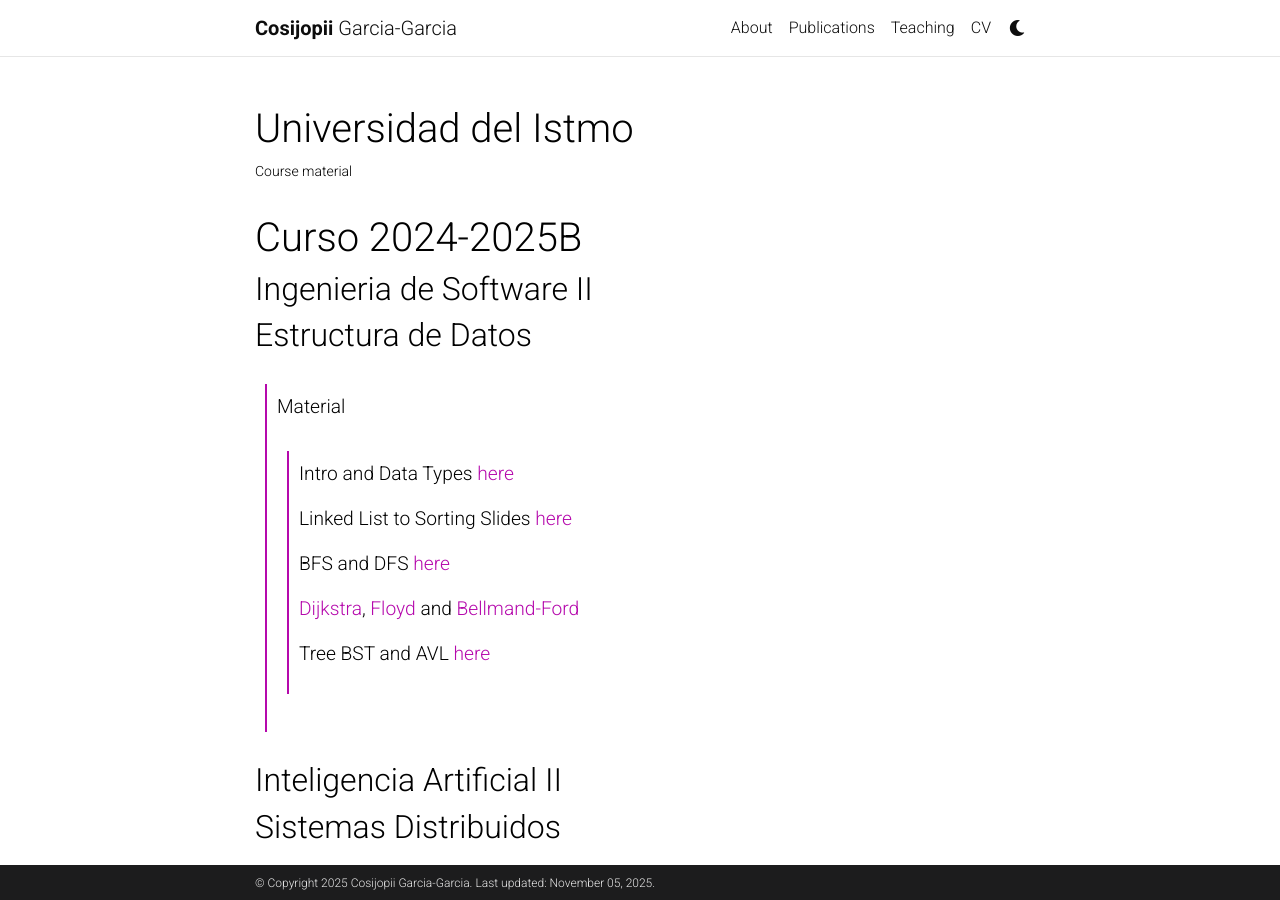
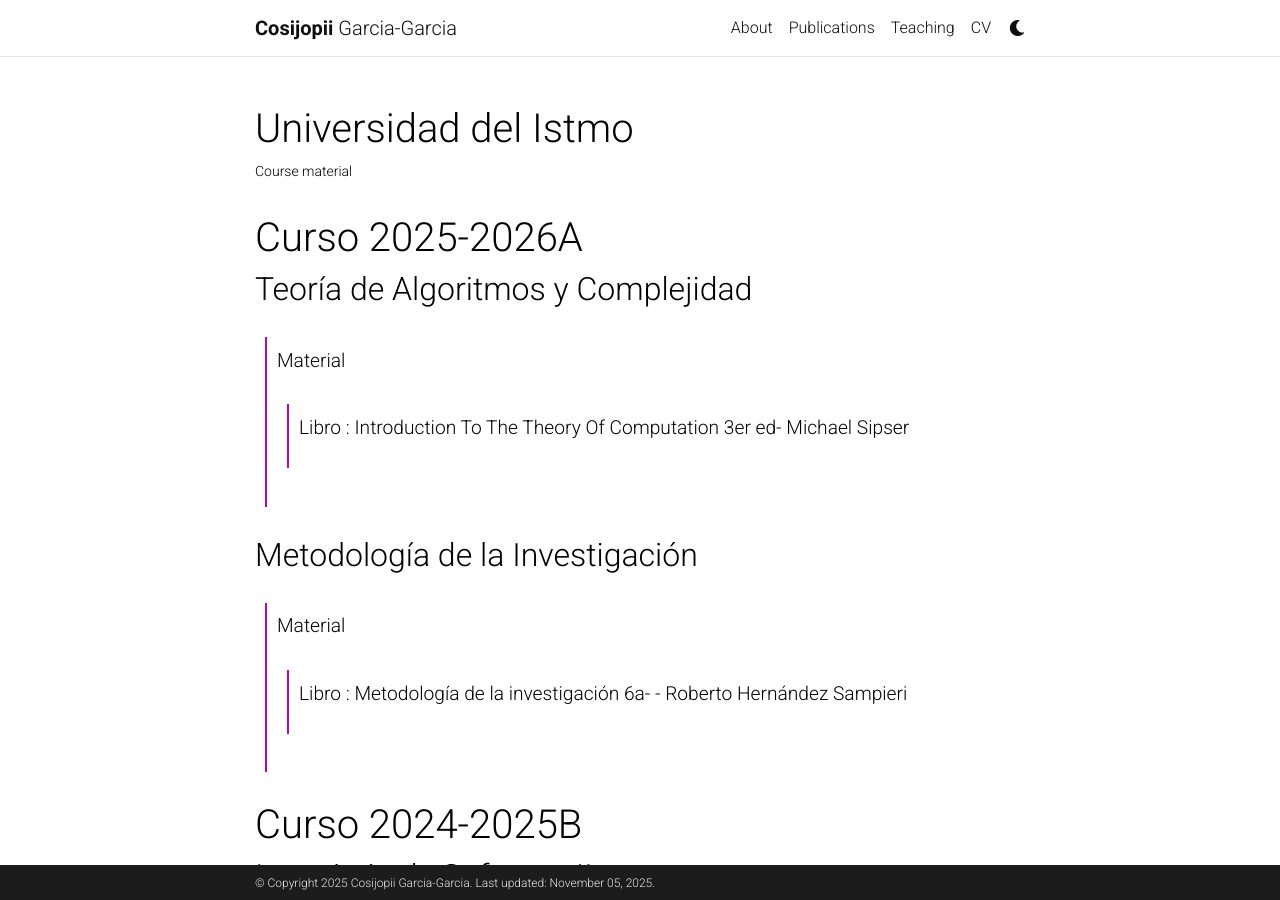
Before and after one commit to Cosijopiii/Cosijopiii.github.io, a Jekyll site: the page built from _projects/2_project.md, in a window 1280 px wide and 900 px high. Built offline with Jekyll 4.4.1, drawn with Linux system fonts in a browser that asks for light colours; comment, search, counter and statistics services are not loaded; a style sheet for code colours, icons or effects is not loaded.

Commit message:
Add course materials for 2025-2026A

```diff
--- a/_projects/2_project.md
+++ b/_projects/2_project.md
@@ -6,6 +6,16 @@ img:
 importance: 1
 category: work
 ---
+# Curso 2025-2026A
+
+## Teoría de Algoritmos y Complejidad
+> Material
+>> Libro : Introduction To The Theory Of Computation 3er ed- Michael Sipser
+
+## Metodología de la Investigación
+> Material
+>> Libro : Metodología de la investigación 6a-  - Roberto Hernández Sampieri
+
 # Curso 2024-2025B
 
 ## Ingenieria de Software II
```
